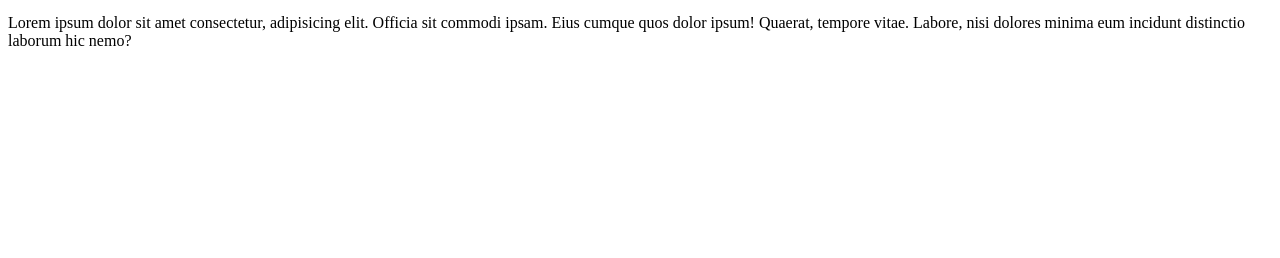
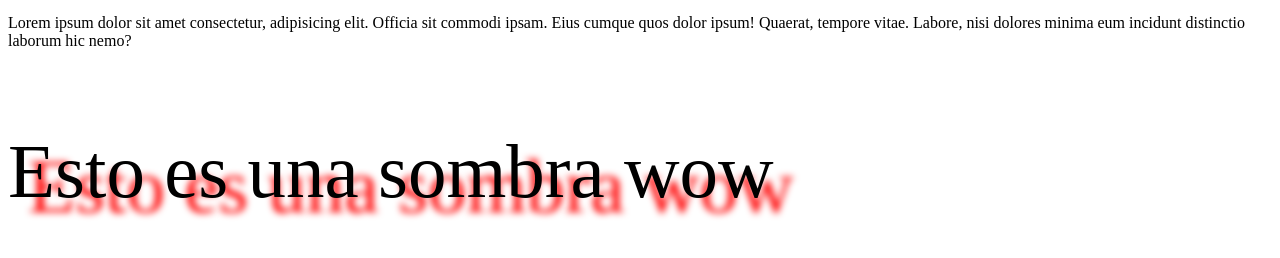
Before and after one commit to laurity/Clase-1, a plain HTML site: page contacto.html in a window 1280 px wide. Shown: the part 240-498 px from the top of the page. Drawn offline with Linux system fonts and the light colour scheme.

Commit message:
Quinto commit

```diff
--- a/contacto.html
+++ b/contacto.html
@@ -4,19 +4,18 @@
     <meta charset="UTF-8">
     <meta name="viewport" content="width=device-width, initial-scale=1.0">
     <title>Contacto</title>
+    <link rel="stylesheet" href="styles/styles.css" type="text/css">
 </head>
 <body>
 
 
     <audio src="/assets/onlymp3.to - Marea El temblor Videoclip Oficial -8JlC0Y6h2iM-192k-1695112548.mp3" controls></audio><br />
+    <video src="/assets/(y2save.net) Marea El temblor Videoclip Oficial .mp4" controls></video><br />
+    <a href="index.html">IR A INICIO</a>
+    <p>Lorem ipsum dolor sit amet consectetur, adipisicing elit. Officia sit commodi ipsam. Eius cumque quos dolor
+        ipsum! Quaerat, tempore vitae. Labore, nisi dolores minima eum incidunt distinctio laborum hic nemo?</p>
 
-    <video src="/assets/(y2save.net) Marea El temblor Videoclip Oficial .mp4" controls></video><br />
-
-    <a href="index.html">IR A INICIO</a>
-
-    <p>Lorem ipsum dolor sit amet consectetur, adipisicing elit. Officia sit commodi ipsam. Eius cumque quos dolor
-
-        ipsum! Quaerat, tempore vitae. Labore, nisi dolores minima eum incidunt distinctio laborum hic nemo?</p>
+    <p class="shadow">Esto es una sombra wow</p>
 
 </body>
 </html>
--- a/styles/styles.css
+++ b/styles/styles.css
@@ -6,3 +6,8 @@ button{
     cursor: pointer;
     margin: 40vh 40vh ;
 }
+
+.shadow{
+    font-size: 77px;
+    text-shadow: 20px 15px 7px red;
+}
```
